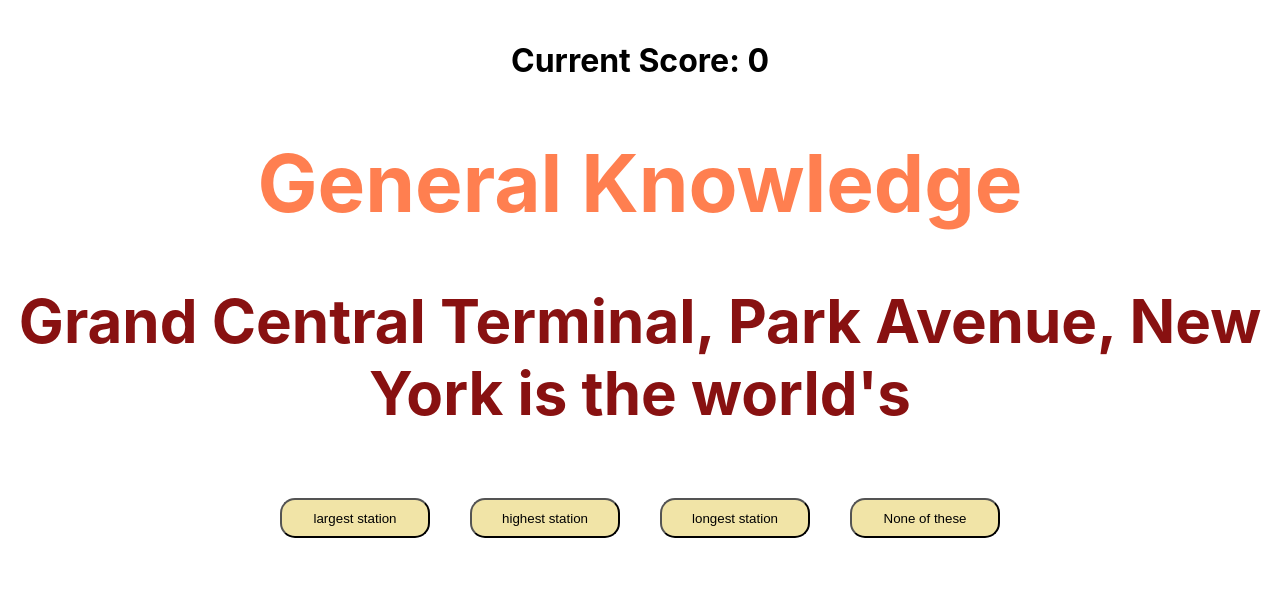
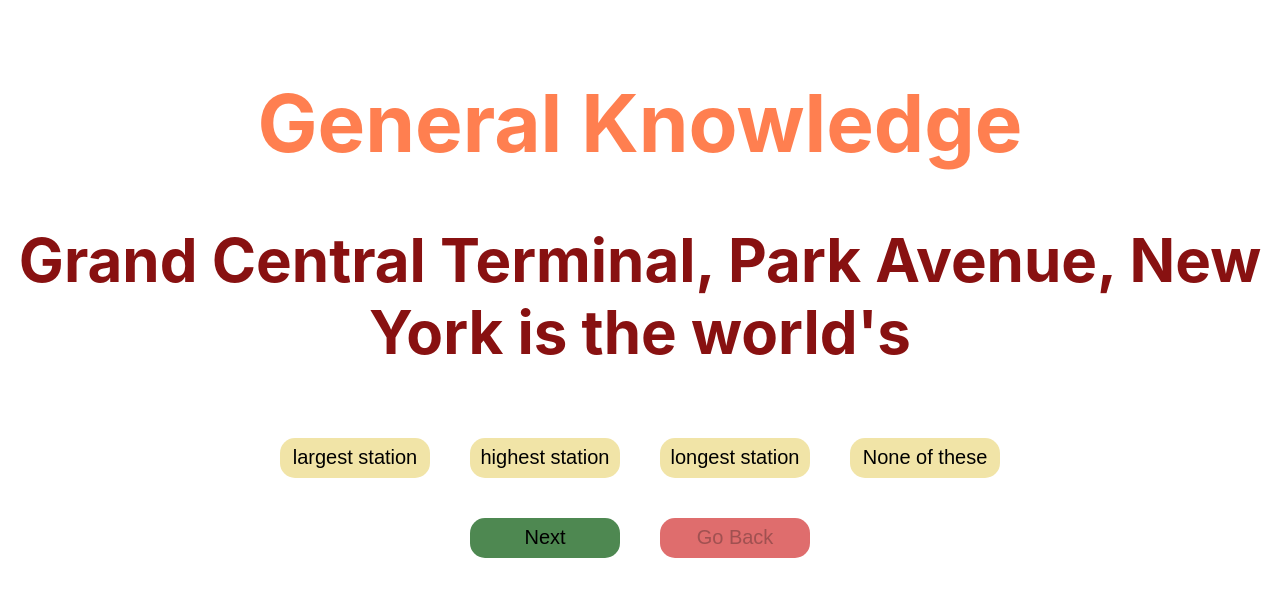
Before and after one commit to Shakya-Prasoon/basic-quiz-react, a React (Create React App) app: page / in a window 1280 px wide. Shown: the top 596 px of the page. Built offline with nearby package versions, Linux system fonts and the light colour scheme.

Commit message:
added next and previous button

```diff
--- a/src/App.css
+++ b/src/App.css
@@ -1,40 +1,5 @@
 .App {
   text-align: center;
-}
-
-.App-logo {
-  height: 40vmin;
-  pointer-events: none;
-}
-
-@media (prefers-reduced-motion: no-preference) {
-  .App-logo {
-    animation: App-logo-spin infinite 20s linear;
-  }
-}
-
-.App-header {
-  background-color: #282c34;
-  min-height: 100vh;
-  display: flex;
-  flex-direction: column;
-  align-items: center;
-  justify-content: center;
-  font-size: calc(10px + 2vmin);
-  color: white;
-}
-
-.App-link {
-  color: #61dafb;
-}
-
-@keyframes App-logo-spin {
-  from {
-    transform: rotate(0deg);
-  }
-  to {
-    transform: rotate(360deg);
-  }
 }
 
 button {
@@ -43,11 +8,17 @@
   margin: 20px;
   border-radius: 15px;
   background-color: rgb(241, 228, 167);
+  border-width: 0px;
+  font-size: 20px;
 }
 
 button:hover {
   filter: brightness(80%);
   cursor: pointer;
+}
+
+button:disabled {
+  background-color: rgb(223, 109, 109);
 }
 
 .subQuestion{
@@ -63,3 +34,7 @@
 .finalScore{
   font-size: 150px;
 }
+
+.next-prev {
+  background-color: rgb(78, 136, 81);
+}
--- a/src/App.js
+++ b/src/App.js
@@ -4,28 +4,43 @@
 import Question from './components/Question';
 import SubQuestion from './components/SubQuestion';
 
+
+
 function App() {
   const questions = [...data.options ]
-  const [score, setScore] = useState(0)
+  const answer = questions.map((i) => {
+    return i.correctAnswerID
+  })
+  const [score, setScore] = useState([])
   const [qNum, setQNum] = useState(0)
 
-
-  function handelClick(i){
-    console.log(i)
-    console.log(questions[qNum].correctAnswerID)
-    if(Number(i) === Number(questions[qNum].correctAnswerID)){
-      setScore(score + 1)
-    }
-    setQNum(qNum < questions.length ? qNum + 1 : qNum)
+  // Updates the score array with the id of the answer selected by the user
+  function handelAnswerClick(id){
+    let copyScore = [...score]
+    copyScore[qNum] = Number(id)
+    setScore([...copyScore])
   }
 
+  // Returns a basic button with an onClick function which would update the score Array with chosen answer
   function Button({questions, qNum}){
-
     const btn = questions[qNum].answers.map((i, index) => (
-
-      <button onClick={() => handelClick(i.id)} key={index}>{i.answer}</button>
+      <button onClick={() => handelAnswerClick(i.id)} key={index}>{i.answer}</button>
     ))
     return btn
+  }
+
+  // Computes the final score and returns the value
+  function Score(){
+    let finalScore = 0
+    console.log(answer)
+    console.log(score)
+
+    for(let i= 0; i < answer.length;i++){
+      if(answer[i] === score[i]){
+        finalScore++
+      }
+    }
+    return finalScore
   }
 
 
@@ -33,14 +48,15 @@
     <div className="App">
       <br />{qNum < questions.length
       ? <>
-        <h1>Current Score: {score}</h1>
         <Question questions={questions} qNum={qNum} />
         <SubQuestion questions={questions} qNum={qNum} />
         <Button questions={questions} qNum={qNum} />
+        <br />
+        <button className="next-prev" onClick={() => setQNum(qNum + 1) }>Next</button>
+        <button className="next-prev" disabled={qNum === 0? true : false} onClick={() => setQNum(qNum - 1)}>Go Back</button>
         </>
-      : <>
-        <h1 className="finalScore">Final Score: {score}</h1>
-      </>
+      :
+        <h1 className="finalScore">Score: <Score /></h1>
       }
     </div>
   );
```
Also changed, not shown: public/manifest.json.
